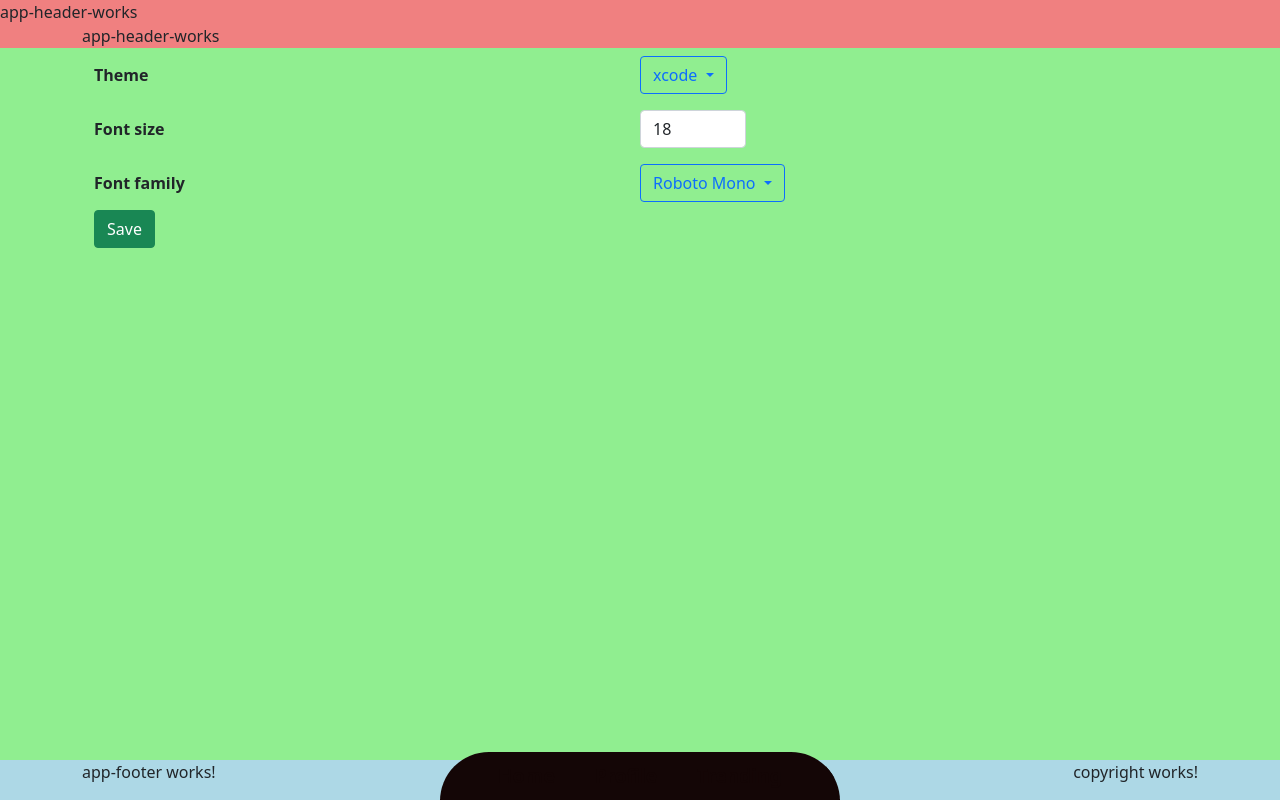
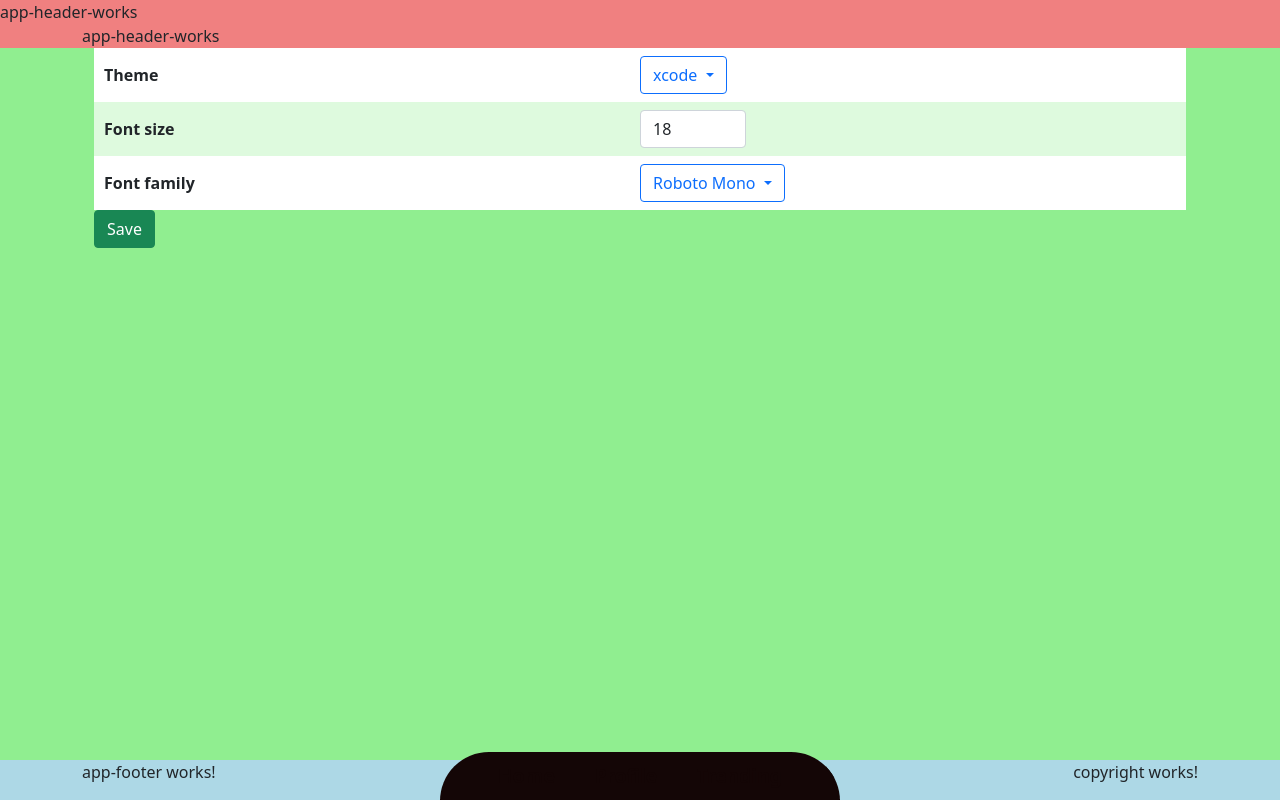
Before and after one commit to Quken/snipcode, an Angular app in the folder client/: page /profile/profile-card in a window 1280 px wide. Both pictures are taken after a click on the button "Settings". Built offline with nearby package versions, Linux system fonts and the light colour scheme.

Commit message:
changes on settings page

```diff
--- a/client/src/app/profile/settings/settings.component.html
+++ b/client/src/app/profile/settings/settings.component.html
@@ -1,7 +1,7 @@
 <div class="container settings">
     <form [formGroup]="formGroup" (ngSubmit)="onSubmit()">
         <div formGroupName="editor">
-            <div class="d-flex align-items-center">
+            <div class="settings__row d-flex align-items-center">
                 <div class="col-6 settings__key">Theme</div>
                 <div class="col-6" ngbDropdown class="my-2">
                     <button
@@ -27,7 +27,7 @@
                     </div>
                 </div>
             </div>
-            <div class="d-flex align-items-center">
+            <div class="settings__row d-flex align-items-center">
                 <div class="col-6 settings__key">Font size</div>
                 <div class="col-6" ngbDropdown class="my-2">
                     <input
@@ -42,7 +42,7 @@
                     />
                 </div>
             </div>
-            <div class="d-flex align-items-center">
+            <div class="settings__row d-flex align-items-center">
                 <div class="col-6 settings__key">Font family</div>
                 <div class="col-6" ngbDropdown class="my-2">
                     <button
@@ -71,6 +71,12 @@
                 </div>
             </div>
         </div>
+        <h5 *ngIf="hasDiff">
+            <i
+                class="settings__warning-icon fas fa-lg fa-exclamation-triangle mx-1"
+            ></i>
+            Changes has been made.
+        </h5>
         <button type="submit" class="btn btn-success" [disabled]="isDisabled">
             Save
         </button>
--- a/client/src/app/profile/settings/settings.component.scss
+++ b/client/src/app/profile/settings/settings.component.scss
@@ -1,5 +1,21 @@
+$row-background-color: rgba(255, 255, 255, 0.7);
+$warning-icon-color: #ffc14f;
+
 .settings {
     &__key {
         font-weight: bold;
     }
+
+    &__row {
+        padding: 0 10px;
+        background-color: #{$row-background-color};
+
+        &:nth-child(odd) {
+            background-color: rgba($row-background-color, 1);
+        }
+    }
+
+    &__warning-icon {
+        color: #{$warning-icon-color};
+    }
 }
--- a/client/src/app/profile/settings/settings.component.ts
+++ b/client/src/app/profile/settings/settings.component.ts
@@ -25,6 +25,26 @@ export class ProfileSettingsComponent implements OnInit, OnDestroy {
 
     public get isDisabled(): boolean {
         return !this.formGroup.valid;
+    }
+
+    public get hasDiff(): boolean {
+        const {
+            theme = AceEditorThemes.Dark,
+            fontSize = 14,
+            fontFamily = 'Roboto Mono',
+        } = <AceEditorSettings>this._userSettings?.aceEditor;
+        const newTheme = this.formGroup.get(['editor', 'theme'])?.value;
+        const newFontSize = this.formGroup.get(['editor', 'fontSize'])?.value;
+        const newFontFamily = this.formGroup.get([
+            'editor',
+            'fontFamily',
+        ])?.value;
+
+        return (
+            theme !== newTheme ||
+            fontSize !== newFontSize ||
+            fontFamily !== newFontFamily
+        );
     }
 
     public get editorSettings(): {
```
